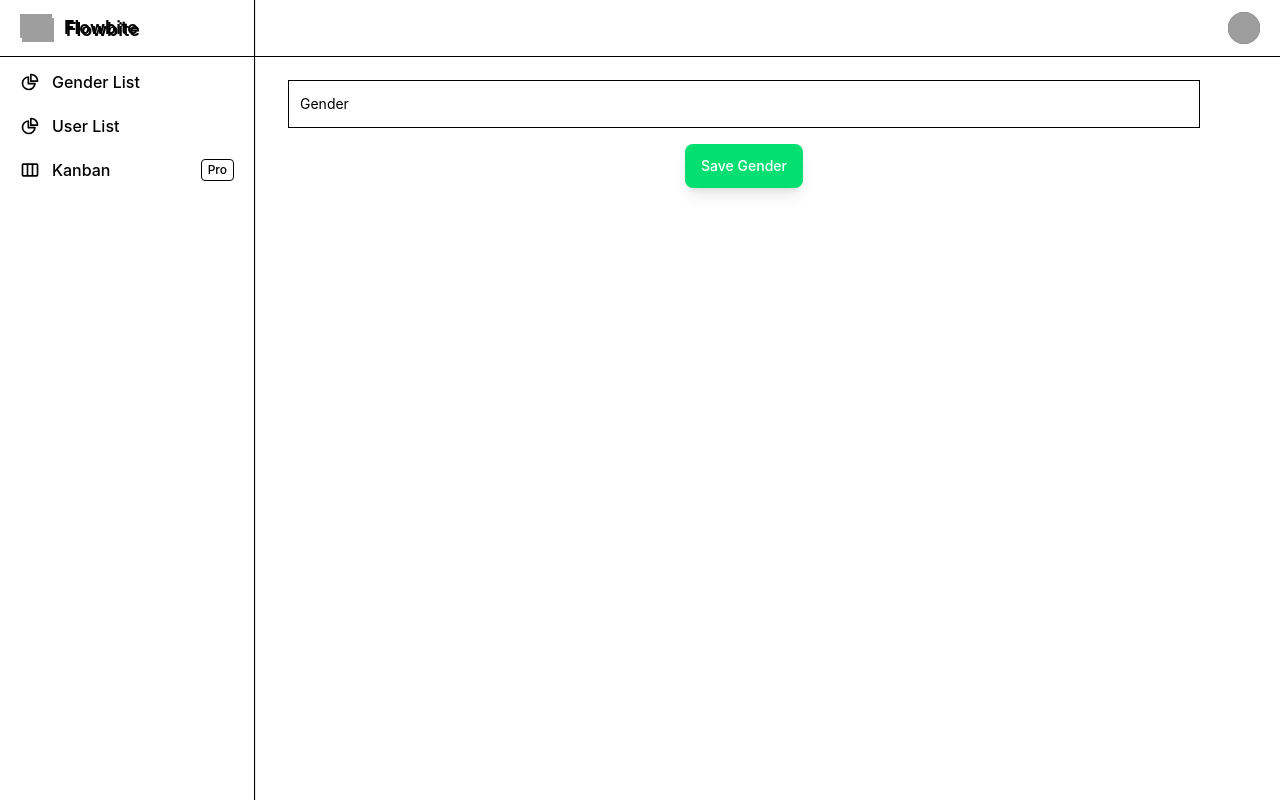
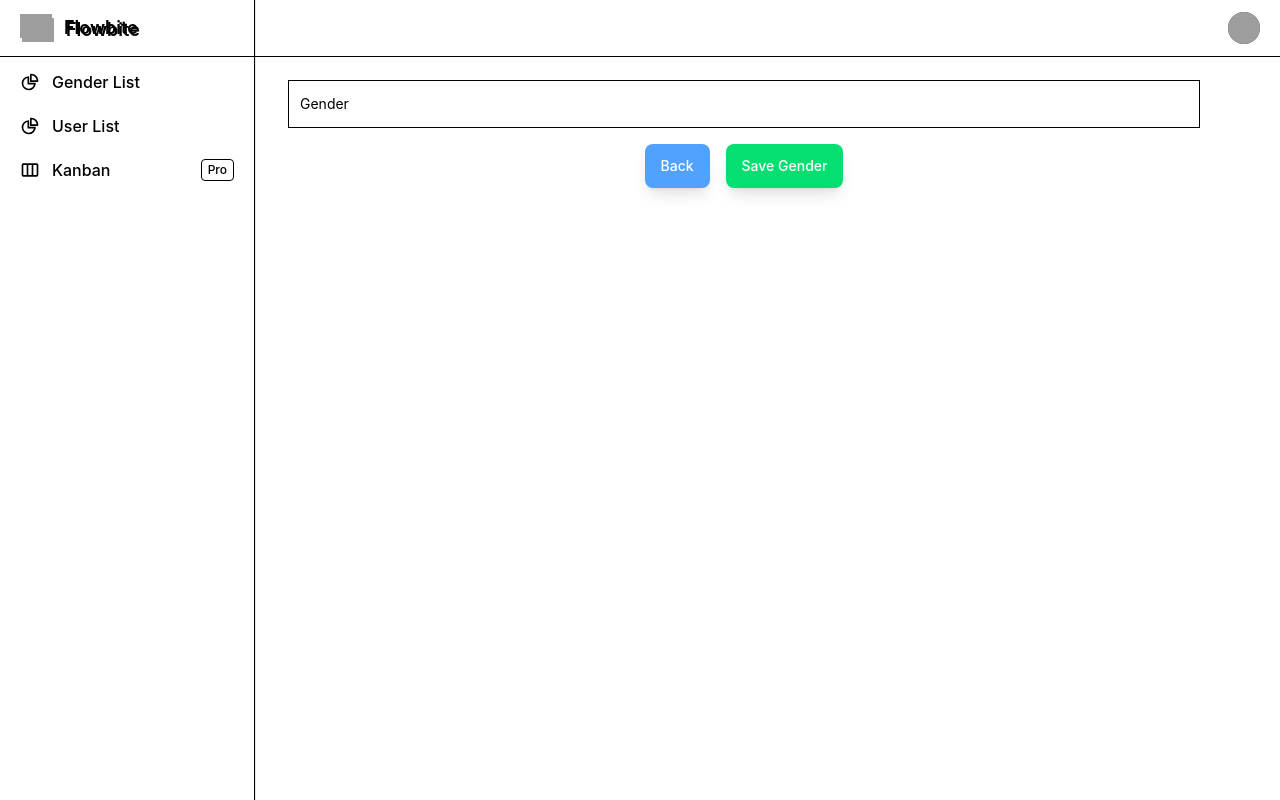
Before and after one commit to yurizzs/RNLDemo, a React (Vite) app in the folder client/: page /gender/edit/1 in a window 1280 px wide. Built offline with nearby package versions, Linux system fonts and the light colour scheme; grey boxes are pictures that could not be loaded.

Commit message:
edit button working

```diff
--- /dev/null
+++ b/client/src/components/Button/BackButton.tsx
@@ -0,0 +1,24 @@
+import type { FC } from "react"
+import { Link } from "react-router-dom"
+
+interface backButtonProps {
+    label: string
+    path: string
+    newClassName?: string
+    className?: string
+}
+
+const BackButton: FC<backButtonProps> = ({label, path, newClassName, className}) => {
+  return (
+    <>
+    <Link
+        to={path}
+        className={`${newClassName ? newClassName : `px-4 py-3 bg-blue-400 hover:bg-blue-600 text-white text-sm font-medium cursor-pointer rounded-lg shadow-lg ${className}`}`}
+      >
+        {label}
+      </Link>
+    </>
+  )
+}
+
+export default BackButton
--- a/client/src/pages/Gender/components/EditGenderForm.tsx
+++ b/client/src/pages/Gender/components/EditGenderForm.tsx
@@ -1,3 +1,4 @@
+import BackButton from "../../../components/Button/BackButton";
 import SubmitButton from "../../../components/Button/SubmitButton";
 import FloatingLabelInput from "../../../components/Input/FloatingLabelInput";
 
@@ -8,7 +9,8 @@ const EditGenderForm = () => {
       <div className="mb-4">
         <FloatingLabelInput label="Gender" type="text" name="gender" />
       </div>
-      <div className="flex justify-center">
+      <div className="flex justify-center gap-4">
+        <BackButton label="Back" path="/"/>
         <SubmitButton label="Save Gender"/>
       </div>
     </form>
--- a/client/src/pages/Gender/components/GenderList.tsx
+++ b/client/src/pages/Gender/components/GenderList.tsx
@@ -14,7 +14,7 @@ const GenderList = () => {
       gender: "Male",
       action: (
         <>
-          <div className="gap-1">
+          <div className="flex justify-center gap-4">
             <div>
               <Link
                 to="/gender/edit"
@@ -40,7 +40,7 @@ const GenderList = () => {
       gender: "Female",
       action: (
         <>
-          <div className="gap-1">
+          <div className="flex justify-center gap-4">
             <div>
               <Link
                 to="/gender/edit"
@@ -66,7 +66,7 @@ const GenderList = () => {
       gender: "Prefer not to say",
       action: (
         <>
-          <div className="gap-1">
+          <div className="flex justify-center gap-4">
             <div>
               <Link
                 to="/gender/edit"
```
Also changed, not shown: client/src/pages/Gender/components/DeleteGenderForm.tsx (added).
